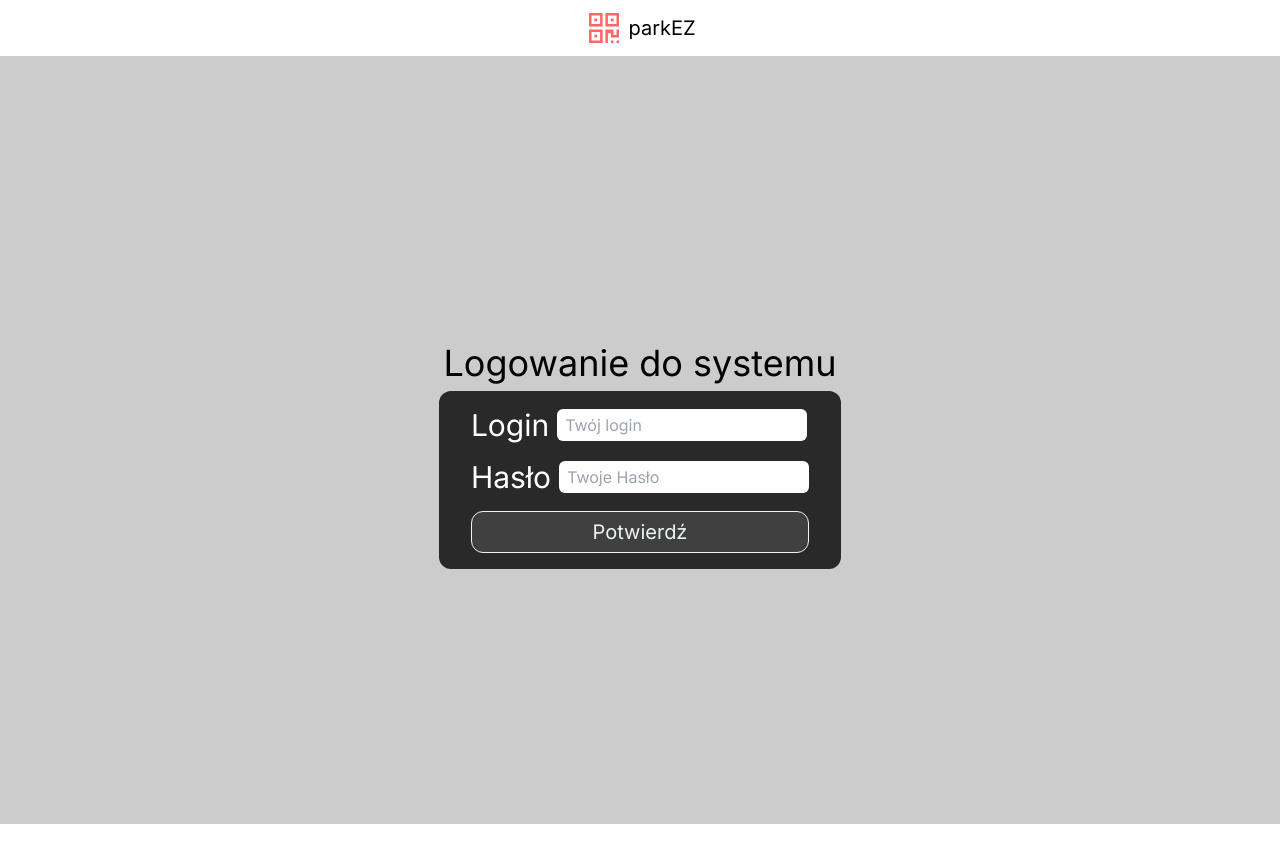
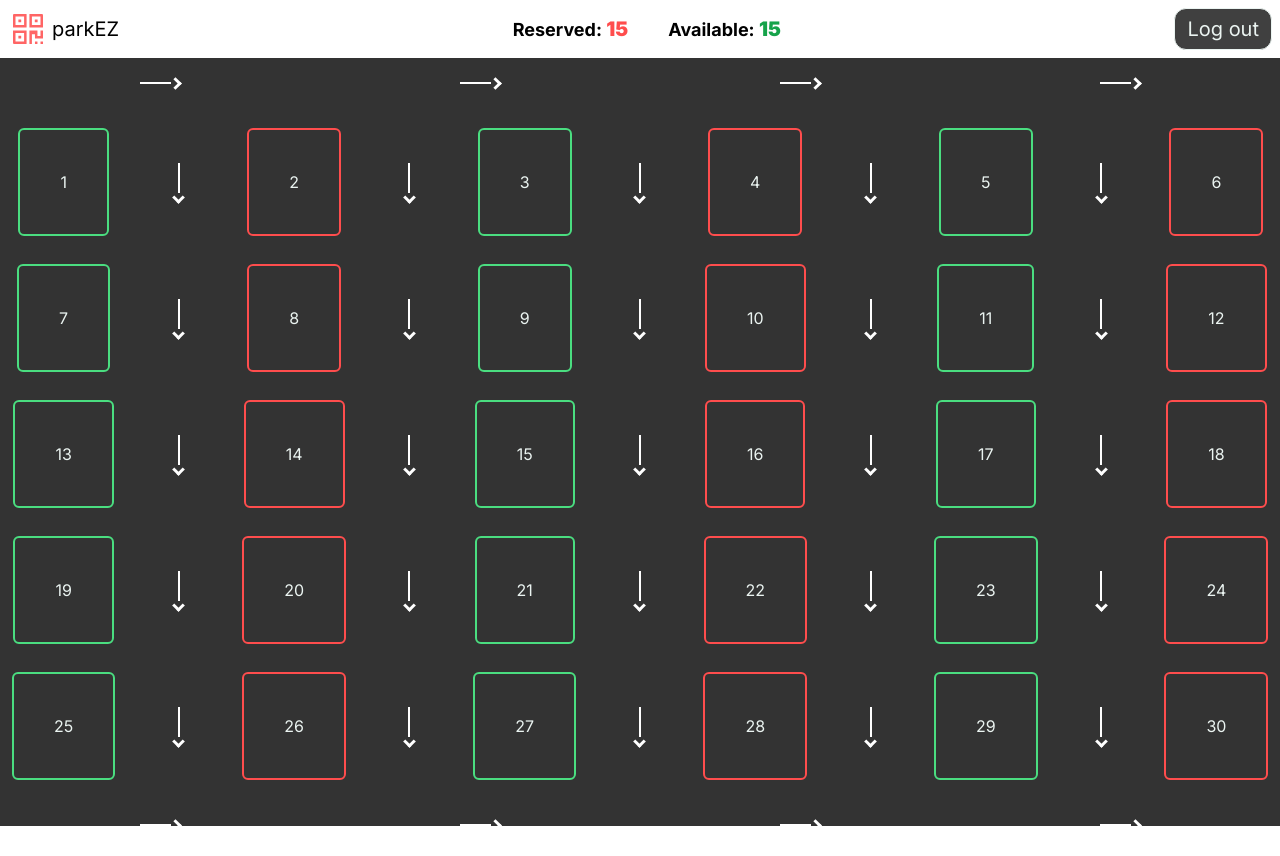
Before and after one commit to CodeHiveSoftware/diploma, a Next.js app: page / in a window 1280 px wide. Built offline with nearby package versions, Linux system fonts and the light colour scheme.

Commit message:
almost done

```diff
--- /dev/null
+++ b/app/components/elements/Arrow.tsx
@@ -0,0 +1,18 @@
+import React from 'react';
+type ArrowProps = {
+    direction?: string;
+    width?: string;
+    height?: string;
+    rotate?: string;
+}
+
+const Arrow = ({direction = 'flex-col',height = 'h-[30px]',rotate = 'rotate(45deg)',width = 'w-0.5'}:ArrowProps) => {
+    return (
+        <div className={`arrow-container ${direction} relative w-[40px] h-[50px] flex items-center justify-center`}>
+            <div className={`${height} ${width} bg-white`}></div>
+            <div className="border" style={{ border: 'solid white', borderWidth: '0 3px 3px 0', display: 'inline-block', padding: '3px', transform: rotate }} />
+        </div>
+    );
+};
+
+export default Arrow;
--- a/app/components/elements/Button.tsx
+++ b/app/components/elements/Button.tsx
@@ -1,27 +1,17 @@
 'use client'
 import React from 'react';
-import {useDispatch} from "react-redux";
-import {logout, login} from "@/app/lib/slices/isLogged";
 
 export type ButtonProps = {
     title: string;
     type?: 'submit' | 'button' | 'reset';
+    onClick?: (e: React.MouseEvent<HTMLButtonElement>) => void; // Expect onClick handler as a prop
 }
 
 
-const Button = ({title, type = 'button'}:ButtonProps) => {
-    const dispatch = useDispatch();
-    const handleClick = (e: React.MouseEvent<HTMLButtonElement>): void => {
-        e.preventDefault();
-        if (title === 'Log out') {
-            dispatch(logout());
-        } else {
-            dispatch(login());
-            console.log('logged in');
-        }
-    };
+
+const Button = ({ title, type = 'button', onClick }: ButtonProps) => {
     return (
-        <button type={type} onClick={handleClick} className="bg-gray hover:bg-primary/80 hover:text-gray transition-all duration-300 text-primary rounded-xl px-3 py-1.5 hover:border-green-300 border text-xl">
+        <button type={type} onClick={onClick} className="bg-gray hover:bg-primary/80 hover:text-gray transition-all duration-300 text-primary rounded-xl px-3 py-1.5 hover:border-green-300 border text-xl">
             {title}
         </button>
     );
--- /dev/null
+++ b/app/components/elements/ItemModal.tsx
@@ -0,0 +1,75 @@
+import React, { useState, useEffect } from 'react';
+import { useDispatch } from 'react-redux';
+import { reserveParkingItem, unreserveParkingItem } from '@/app/lib/slices/parkingSlice';
+
+type ModalProps = {
+    isVisible: boolean;
+    onClose: () => void;
+    ticketDetails: {
+        id: number;
+        randomNumber: number;
+        date: string;
+        isReserved: boolean;
+    };
+};
+
+const ItemModal: React.FC<ModalProps> = ({ isVisible, onClose, ticketDetails }) => {
+    const dispatch = useDispatch();
+    const [isReserved, setIsReserved] = useState(ticketDetails.isReserved);
+    const [carPlate, setCarPlate] = useState('');
+
+    useEffect(() => {
+        setIsReserved(ticketDetails.isReserved);
+    }, [ticketDetails]);
+
+    const handleReserve = () => {
+        const prefixes = ['TK', 'TKI', 'TKA', 'WU', 'KT'];
+        const randomPrefix = prefixes[Math.floor(Math.random() * prefixes.length)];
+        const randomDigits = () => `${Math.floor(Math.random() * 10)}${Math.floor(Math.random() * 10)}${Math.floor(Math.random() * 10)}${Math.floor(Math.random() * 10)}`;
+        const letters = 'ABCDEFGHIJKLMNOPQRSTUVWXYZ';
+        const randomLetter = letters.charAt(Math.floor(Math.random() * letters.length));
+        const generatedCarPlate = `${randomPrefix} ${randomDigits()} ${randomLetter}`;
+        setCarPlate(generatedCarPlate);
+
+        dispatch(reserveParkingItem(ticketDetails.id));
+        setIsReserved(true);
+    };
+
+    const handleUnreserve = () => {
+        dispatch(unreserveParkingItem(ticketDetails.id));
+        setIsReserved(false);
+        setCarPlate('');
+        onClose();
+    };
+
+    if (!isVisible) return null;
+
+    return (
+        <div className="fixed inset-0 bg-black bg-opacity-50 flex items-center justify-center z-50">
+            <div className="bg-white flex flex-col items-center p-5 rounded-md shadow-md w-80">
+
+                {isReserved ? (
+                    <>
+                        <h2 className="text-lg font-bold mb-4">Ticket Details</h2>
+                        <p>Place ID: {ticketDetails.id}</p>
+                        <p>Bilet parkingowy: {ticketDetails.randomNumber}</p>
+                        <p>Wjazd: {ticketDetails.date}</p>
+                        <p>Car Plate: {carPlate}</p>
+                        <button className="mt-4 px-4 py-2 bg-black text-white rounded" onClick={handleUnreserve}>
+                            Close Reserve
+                        </button>
+                    </>
+                ) : (
+                    <button className="mt-4 px-4 py-2 bg-green-500 text- rounded" onClick={handleReserve}>
+                        Order Place
+                    </button>
+                )}
+                <button className="mt-4 px-4 py-2 bg-blue-500 text-white rounded" onClick={onClose}>
+                    Close
+                </button>
+            </div>
+        </div>
+    );
+};
+
+export default ItemModal;
--- a/app/components/elements/ParkItem.tsx
+++ b/app/components/elements/ParkItem.tsx
@@ -3,11 +3,15 @@ import React from 'react';
 export type ParkItemProps = {
     id: number;
     isReserved: boolean;
+    onClick: () => void;
 };
 
-const ParkItem = ({ id, isReserved }: ParkItemProps) => {
+const ParkItem = ({ id, isReserved, onClick }: ParkItemProps) => {
     return (
-        <div className={`border-2 hover:scale-125 transition-all duration-150 w-fit rounded-md p-10 cursor-pointer h-fit flex items-center justify-center text-primary ${isReserved ? 'border-red' : 'border-green-400'}`}>
+        <div
+            onClick={onClick}
+            className={`relative park-item border-2 hover:scale-125 transition-all duration-150 w-fit rounded-md p-10 cursor-pointer h-fit flex items-center justify-center text-primary ${isReserved ? 'border-red' : 'border-green-400'}`}
+        >
             {id}
         </div>
     );
--- a/app/components/elements/ParkItemsList.tsx
+++ b/app/components/elements/ParkItemsList.tsx
@@ -1,21 +1,53 @@
-'use client'
-import React from 'react';
-import ParkItem, {ParkItemProps} from "@/app/components/elements/ParkItem";
-import {useSelector, useDispatch} from "react-redux";
-import {selectParkingItems} from "@/app/lib/slices/parkingSlice";
-
-const parkItems: ParkItemProps[] = [
-
-]
+import React, { useState } from 'react';
+import ParkItem, { ParkItemProps } from "@/app/components/elements/ParkItem";
+import Arrow from "@/app/components/elements/Arrow";
+import Modal from "@/app/components/elements/ItemModal";
+import { useSelector } from "react-redux";
+import { selectParkingItems } from "@/app/lib/slices/parkingSlice";
 
 const ParkItemsList = () => {
-    const dispatch = useDispatch();
     const parkItems = useSelector(selectParkingItems);
+    const [isModalVisible, setIsModalVisible] = useState(false);
+    const [selectedItem, setSelectedItem] = useState<{ id: number, randomNumber: number, date: string, isReserved: boolean } | null>(null);
 
+    const handleItemClick = (id: number, isReserved: boolean) => {
+        const randomNumber = Math.floor(Math.random() * 1000000);
+        const date = new Date().toLocaleString();
+        setSelectedItem({ id, randomNumber, date, isReserved });
+        setIsModalVisible(true);
+    };
+
+    const handleCloseModal = () => {
+        setIsModalVisible(false);
+        setSelectedItem(null);
+    };
 
     return (
-        <div className="grid w-full h-full p-5 grid-cols-6 gap-7 place-items-center bg-black/75">
-            {parkItems.map(item => <ParkItem key={item.id} {...item} />)}
+        <div className="w-full h-full bg-black/75 flex flex-col">
+            <div className="flex justify-around items-center">
+                <Arrow direction="flex-row" height="h-[2px]" width="w-8" rotate="rotate(-45deg)" />
+                <Arrow direction="flex-row" height="h-[2px]" width="w-8" rotate="rotate(-45deg)" />
+                <Arrow direction="flex-row" height="h-[2px]" width="w-8" rotate="rotate(-45deg)" />
+                <Arrow direction="flex-row" height="h-[2px]" width="w-8" rotate="rotate(-45deg)" />
+            </div>
+            <div className="grid w-full h-full p-5 grid-cols-11 gap-7 place-items-center">
+                {parkItems.map((item, index) => (
+                    <React.Fragment key={item.id}>
+                        <ParkItem {...item} onClick={() => handleItemClick(item.id, item.isReserved)} />
+                        {((index + 1) % 6 !== 0) && <Arrow />}
+                    </React.Fragment>
+                ))}
+            </div>
+            <div className="flex justify-around items-center">
+                <Arrow direction="flex-row" height="h-[2px]" width="w-8" rotate="rotate(-45deg)" />
+                <Arrow direction="flex-row" height="h-[2px]" width="w-8" rotate="rotate(-45deg)" />             <Arrow direction="flex-row" height="h-[2px]" width="w-8" rotate="rotate(-45deg)" />             <Arrow direction="flex-row" height="h-[2px]" width="w-8" rotate="rotate(-45deg)" />            </div>
+            {selectedItem && (
+                <Modal
+                    isVisible={isModalVisible}
+                    onClose={handleCloseModal}
+                    ticketDetails={selectedItem}
+                />
+            )}
         </div>
     );
 };
--- a/app/components/layouts/Authorize.tsx
+++ b/app/components/layouts/Authorize.tsx
@@ -1,18 +1,60 @@
-import React from 'react';
+import React, { ChangeEvent, useState } from 'react';
 import Button from "@/app/components/elements/Button";
+import { useDispatch } from "react-redux";
+import { login as logIn } from "@/app/lib/slices/isLogged";
 
 const Authorize = () => {
+    const [credentials, setCredentials] = useState<{ log: string, password: string }>({ log: '', password: '' });
+    const dispatch = useDispatch();
+
+    const handleChange = (e: ChangeEvent<HTMLInputElement>) => {
+        const { name, value } = e.target;
+        setCredentials(prevCredentials => ({
+            ...prevCredentials,
+            [name]: value
+        }));
+    };
+
+    const handleSubmit = (event: React.FormEvent<HTMLFormElement>): void => {
+        event.preventDefault();
+        const { log, password } = credentials;
+        if (log === 'admin' && password === 'admin5454park') {
+            dispatch(logIn());
+            // Redirect or handle successful login
+            console.log('Logged in successfully');
+        } else {
+            alert("incorrect data");
+            setCredentials({ log: '', password: '' });
+        }
+    };
+
     return (
         <section className="h-dvh w-full flex flex-col gap-2 items-center justify-center">
             <h2 className="text-4xl text-black">Logowanie do systemu</h2>
-            <form className="flex flex-col gap-4 rounded-xl bg-black/80 py-4 px-8">
+            <form onSubmit={handleSubmit} className="flex flex-col gap-4 rounded-xl bg-black/80 py-4 px-8">
                 <div className="flex gap-2 items-center">
-                    <label className="text-white text-3xl" htmlFor="text-white">Login</label>
-                    <input type="text" className="text-black rounded-md px-2 py-1" id="login" placeholder="Twój login"/>
+                    <label className="text-white text-3xl" htmlFor="log">Login</label>
+                    <input
+                        type="text"
+                        id="log"
+                        name="log"
+                        className="text-black rounded-md px-2 py-1"
+                        placeholder="Twój login"
+                        value={credentials.log}
+                        onChange={handleChange}
+                    />
                 </div>
                 <div className="flex gap-2 items-center">
                     <label className="text-white text-3xl" htmlFor="password">Hasło</label>
-                    <input type="password" id="password" className="text-black rounded-md px-2 py-1" placeholder="Twoje Hasło"/>
+                    <input
+                        type="password"
+                        id="password"
+                        name="password"
+                        className="text-black rounded-md px-2 py-1"
+                        placeholder="Twoje Hasło"
+                        value={credentials.password}
+                        onChange={handleChange}
+                    />
                 </div>
                 <Button type="submit" title="Potwierdź"/>
             </form>
--- a/app/components/layouts/Header.tsx
+++ b/app/components/layouts/Header.tsx
@@ -1,25 +1,30 @@
-'use client'
+'use client';
 import React from 'react';
 import { AiOutlineQrcode } from "react-icons/ai";
 import Button from "@/app/components/elements/Button";
-import {useSelector} from "react-redux";
-import {selectParkingItems} from "@/app/lib/slices/parkingSlice";
-import {selectIsLogged} from "@/app/lib/slices/isLogged";
+import { useSelector, useDispatch } from "react-redux";
+import { selectParkingItems } from "@/app/lib/slices/parkingSlice";
+import { selectIsLogged, logout } from "@/app/lib/slices/isLogged";
 
 type ParkingStatus = {
     reserved: number;
     available: number;
 }
 
-
-
 const Header = () => {
+    const dispatch = useDispatch();
     const logged = useSelector(selectIsLogged);
     const parkItems = useSelector(selectParkingItems);
+
     const fakeData: ParkingStatus = {
-        reserved: parkItems.filter(item => item.isReserved === true).length,
-        available: parkItems.filter(item => item.isReserved === false).length
-    }
+        reserved: parkItems.filter(item => item.isReserved).length,
+        available: parkItems.filter(item => !item.isReserved).length
+    };
+
+    const handleLogout = () => {
+        dispatch(logout());
+    };
+
     return (
         <header className={`flex ${logged ? 'justify-between' : 'justify-center'} items-center px-2 py-2 bg-white/45`}>
             <div className="flex items-center gap-1">
@@ -28,14 +33,13 @@ const Header = () => {
             </div>
             {logged && (
                 <>
-            <div className="flex items-center gap-10">
-                <span className="text-lg text-black font-bold">Reserved: <strong className="text-red text-xl">{fakeData.reserved}</strong></span>
-                <span className="text-lg text-black font-bold">Available: <strong className="text-green-600 text-xl">{fakeData.available}</strong></span>
-            </div>
-            <Button title="Log out"/>
+                    <div className="flex items-center gap-10">
+                        <span className="text-lg text-black font-bold">Reserved: <strong className="text-red text-xl">{fakeData.reserved}</strong></span>
+                        <span className="text-lg text-black font-bold">Available: <strong className="text-green-600 text-xl">{fakeData.available}</strong></span>
+                    </div>
+                    <Button title="Log out" onClick={handleLogout} />
                 </>
-                )
-            }
+            )}
         </header>
     );
 };
--- a/app/lib/slices/isLogged.ts
+++ b/app/lib/slices/isLogged.ts
@@ -2,7 +2,7 @@ import {createSlice, PayloadAction} from "@reduxjs/toolkit";
 
 type isLoggedState = boolean;
 
-let initialState: isLoggedState = false;
+let initialState: isLoggedState = true;
 
 const isLoggedSlice = createSlice({
     name: 'isLogged',
```
Also changed, not shown: app/lib/slices/parkingSlice.ts (+49 -50 lines), app/globals.css (line endings or trailing spaces).
